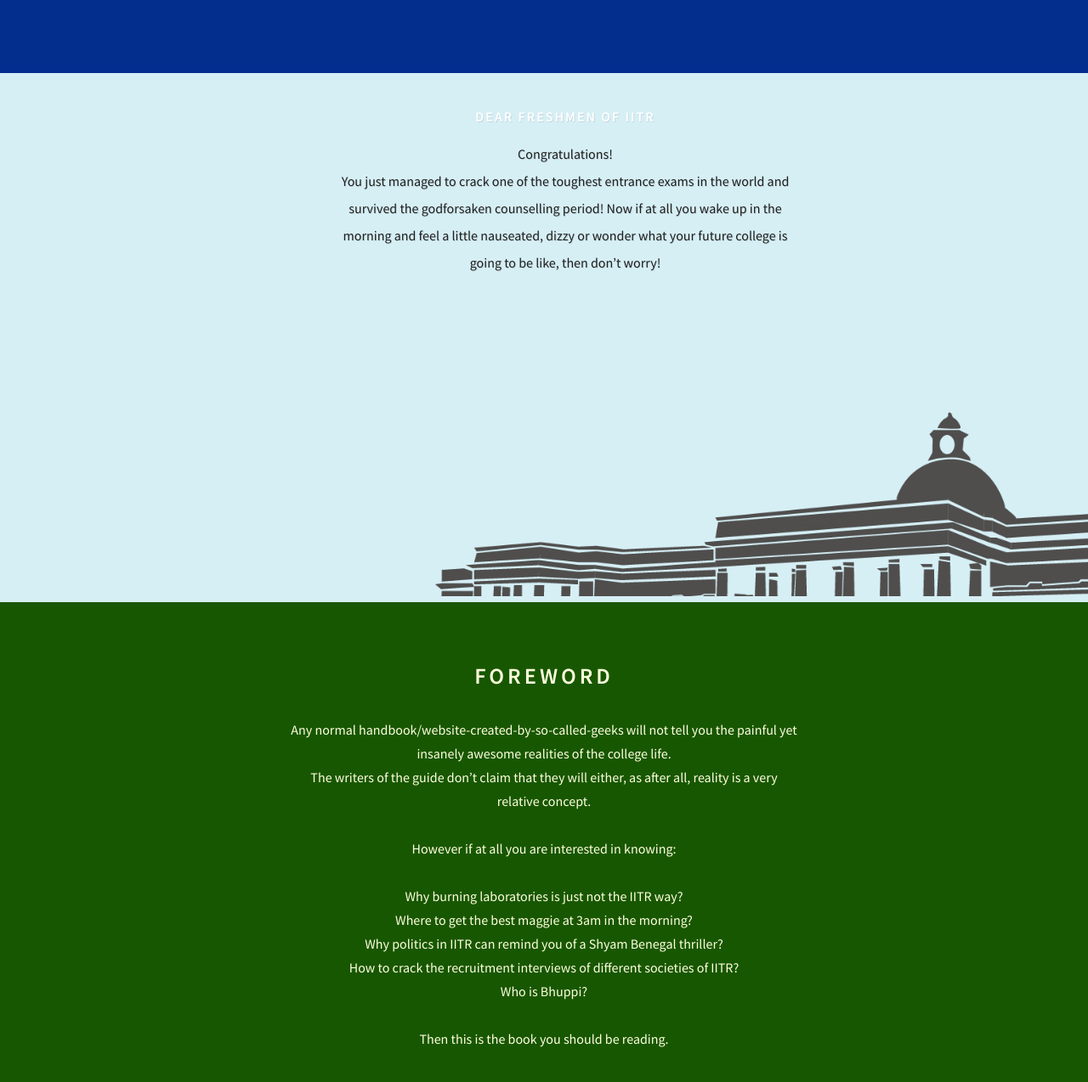
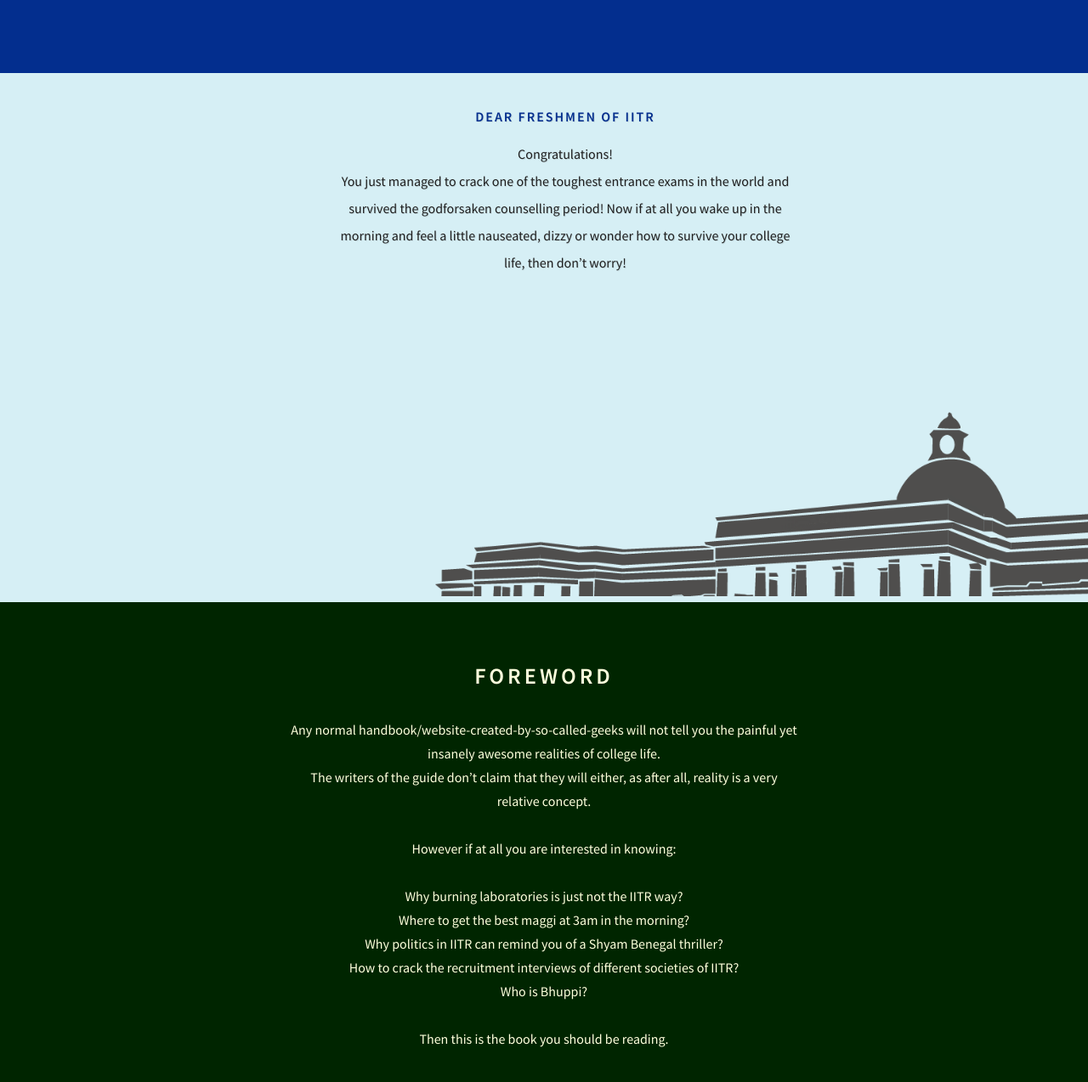
Before and after one commit to wona/guide, a plain HTML site: page index.html in a window 1280 px wide. Shown: the part 680-1954 px from the top of the page at 85% size. Drawn offline with Linux system fonts and the light colour scheme.

Commit message:
changes the green shades and corrects typos

```diff
--- a/css/style.css
+++ b/css/style.css
@@ -1016,6 +1016,10 @@
 			text-shadow: 0.05em 0.075em 0 rgba(0,0,0,0.1);
 		line-height:2em;
 	}
+	#introduction h3
+	{
+	  color:#032e8e;
+	}
 
 	 #introduction-wrapper img{
 	 	padding-bottom: 0px;
@@ -1078,7 +1082,7 @@
 		position: relative;
 		overflow: hidden;
 		/*background: rgba(255, 255, 255, 1);*/
-		background:#185702;
+		background:#002500;
 		font-weight: 500;
 		color:#ffffdd;
 	}
--- a/index.html
+++ b/index.html
@@ -56,7 +56,7 @@
 								<h3>Dear freshmen of IITR</h3>
 								<p>
 									Congratulations!<br>
-									You just managed to crack one of the toughest entrance exams in the world and survived the godforsaken counselling period! Now if at all you wake up in the morning and feel a little nauseated, dizzy or wonder what your future college is going to be like, then don’t worry!<br>
+									You just managed to crack one of the toughest entrance exams in the world and survived the godforsaken counselling period! Now if at all you wake up in the morning and feel a little nauseated, dizzy or wonder how to survive your college life, then don’t worry!<br>
 
 								</p>
 						</div>
@@ -79,12 +79,12 @@
 											<header>
 												<h2><strong>Foreword</strong></h2>
 											</header>
-											<p>Any normal handbook/website-created-by-so-called-geeks will not tell you the painful yet insanely awesome realities of the college life.</p>
+											<p>Any normal handbook/website-created-by-so-called-geeks will not tell you the painful yet insanely awesome realities of college life.</p>
 											<p>The writers of the guide don’t claim that they will either, as after all, reality is a very relative concept.</p><br>
 											<p>However if at all you are interested in knowing:</p><br>
 											<ul>
 											<li>Why burning laboratories is just not the IITR way?</li>
-											<li>Where to get the best maggie at 3am in the morning?</li>
+											<li>Where to get the best maggi at 3am in the morning?</li>
 											<li>Why politics in IITR can remind you of a Shyam Benegal thriller?</li>
 											<li>How to crack the recruitment interviews of different societies of IITR?</li>
 											<li>Who is Bhuppi?</li>
```
